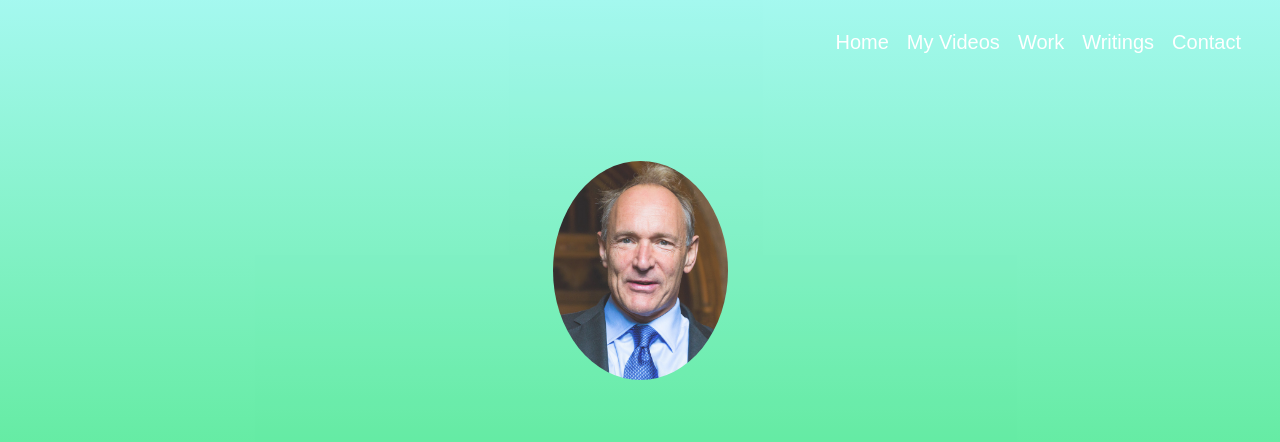
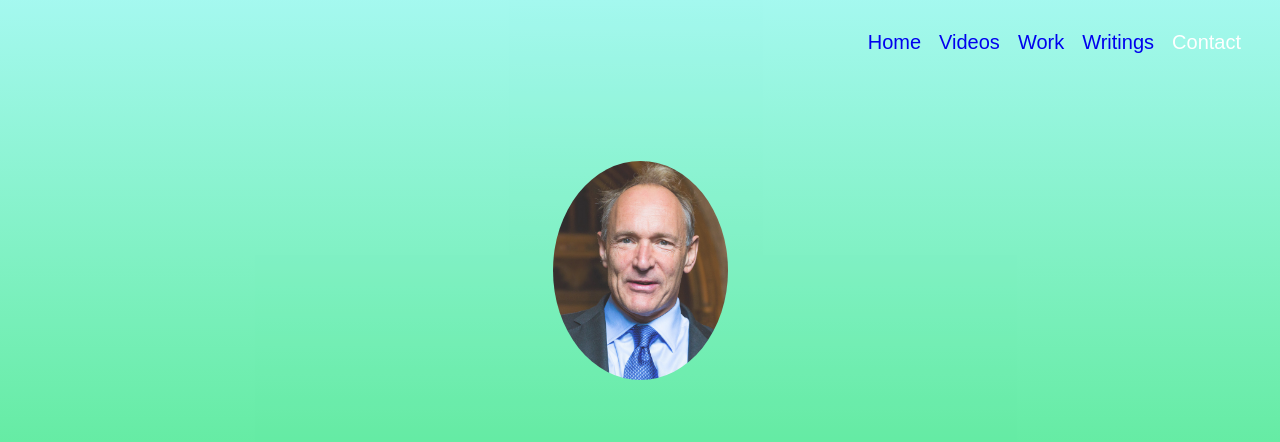
Before and after one commit to nedmin05/portfolio, a plain HTML site: page index.html in a window 1280 px wide. Shown: the top 442 px of the page. Drawn offline with Linux system fonts and the light colour scheme.

Commit message:
Add files via upload

```diff
--- a/index.html
+++ b/index.html
@@ -8,10 +8,10 @@
 
 <body>
 <ul class="menu">
-<li class="links">Home</li>
-<li class="links">My Videos</li>
-<li class="links">Work</li>
-<li class="links">Writings</li>
+    <li class="links"><a href="#welcome">Home</a></li>
+    <li class="links"><a href="#videos"> Videos</a></li>
+    <li class="links"><a href="#work">Work</a></li>
+    <li class="links"><a href="#writings">Writings</a></li>
 <li class="links">Contact</li>
 </ul>
     <section id="welcome">
@@ -38,6 +38,26 @@
 
             The Web was first used for e-com</p>
     </section>
+    <section id="videos">
+    <h1> videos</h1>
+    <div class="line"></div>
+    <br>
+    <iframe width="1020" height="576" src="https://www.youtube.com/embed/OM6XIICm_qo" frameborder="0" allow="accelerometer; autoplay; clipboard-write; encrypted-media; gyroscope; picture-in-picture" allowfullscreen></iframe>
+    <br> <br>
+    <iframe width="1024" height="576" src="https://www.youtube.com/embed/rCplocVemjo" frameborder="0" allow="accelerometer; autoplay; clipboard-write; encrypted-media; gyroscope; picture-in-picture" allowfullscreen></iframe>
+    </section>
+    <section id="work">
+    <h1>work</h1>
+    <div class="line"></div>
+    <iframe width="900" height="1000" src="https://en.wikipedia.org/wiki/Tim_Berners-Lee#Career_and_research" frameborder="0"></iframe>
+    </section>
+    <section id="writings">
+    <h1> writings</h1>
+    <div class="line"></div>
+    <br>
+    <a class="article" href="https://webfoundation.org/2019/03/web-birthday-30" target="_blank">30 years on, what’s next ForTheWeb?</a><br>
+    <a class="article" href="https://interestingengineering.com/how-did-tim-berners-lee-change-the-world-with-the-world-wide-web" target="_blank">How Did Tim Berners-Lee Change the World With the World Wide Web?</a>
+    </section>
 </body>
 
 </html>
--- a/style.css
+++ b/style.css
@@ -1,6 +1,7 @@
 body{
 margin:0;
 padding-top:800px;
+text-align: center;
 }
 .profile{
 width:175px;
@@ -57,7 +58,7 @@ margin: 8px auto;
 .menu{
 list-style: none;
 font-family: sans-serif;
-position: absolute;
+position: fixed;
 top: 10px;
 right: 30px;
 z-index: 10;
@@ -80,3 +81,12 @@ background-color: aqua;
 font-size: 30px;
 font-family: 'Montserrat', sans-serif;
 }
+a{
+text-decoration: none;
+}
+.article:hover{
+color:red;
+}
+html{
+scroll-behavior: smooth;
+}
```
